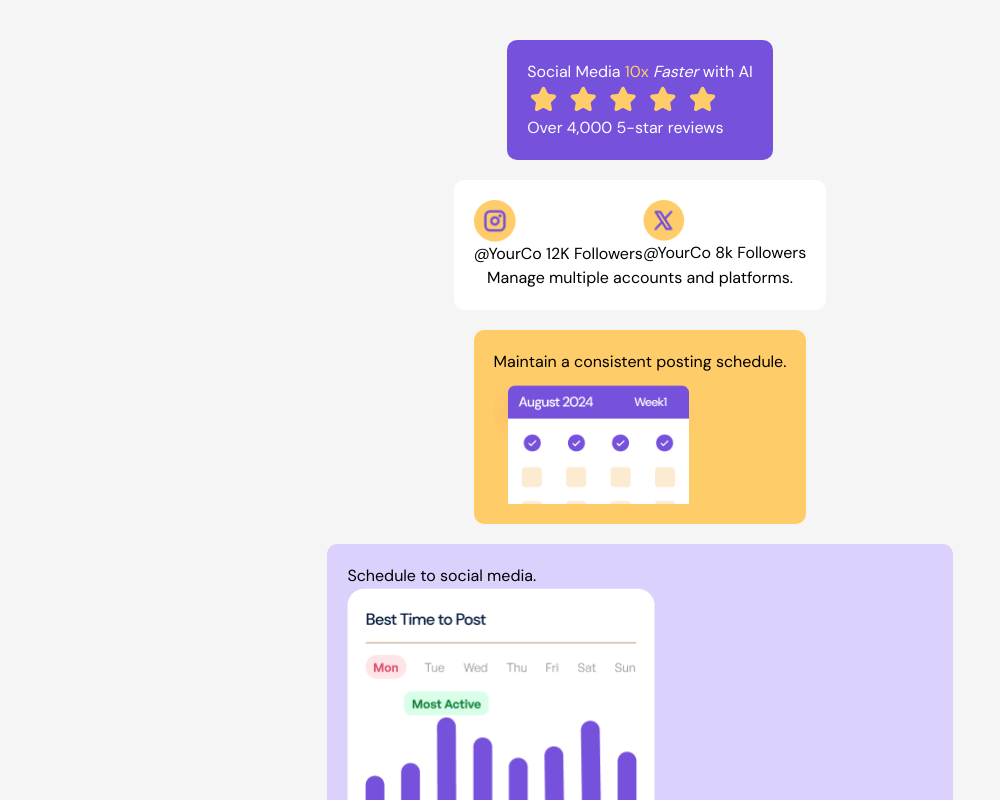
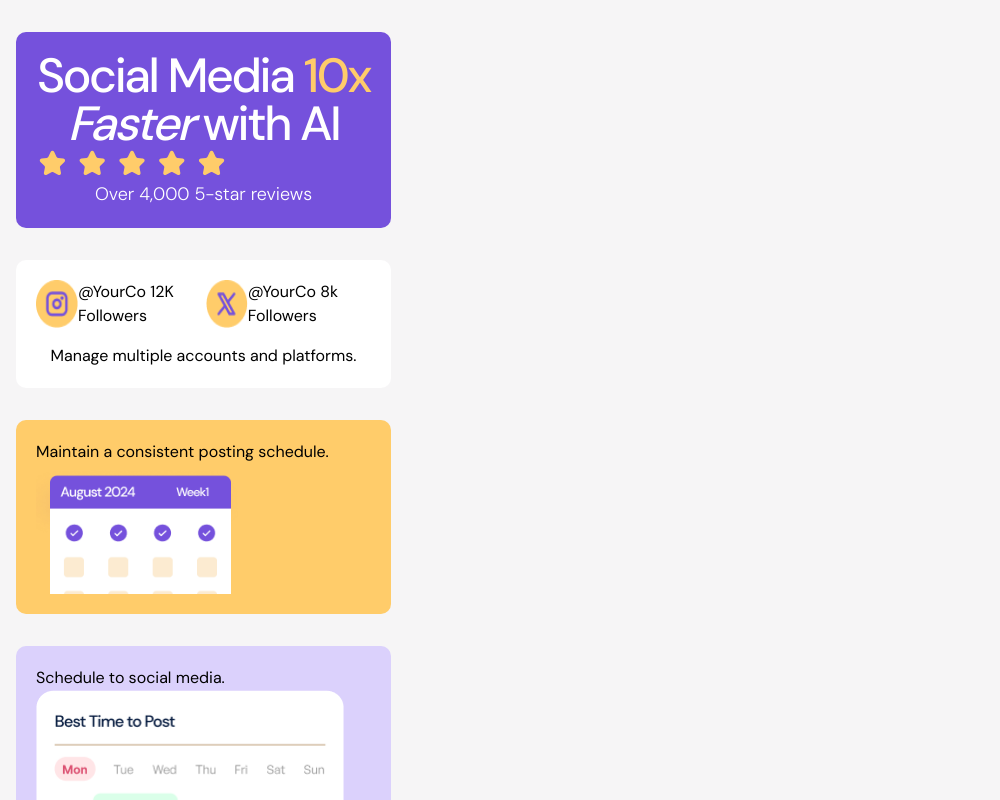
Before and after one commit to sorengrey/Frontend-Mentor-Bento-Grid, a Next.js app in the folder frontend-mentor-bento-grid/: page / in a window 1280 px wide. Shown: the top 800 px of the page, without its empty margins (0-1000 px from the left). Built offline with nearby package versions, Linux system fonts and the light colour scheme.

Commit message:
Styling update
Fixed some spacing, font sizes

```diff
--- a/frontend-mentor-bento-grid/src/app/page.js
+++ b/frontend-mentor-bento-grid/src/app/page.js
@@ -2,9 +2,9 @@ import Image from "next/image";
 
 export default function Home() {
   return (
-    <div className="min-h-screen py-[40px] bg-[#F6F5F6]">
-      <div className="grid items-center justify-items-center gap-[20px]">
-        <div className="flex flex-col items-center p-[20px] bg-[#7551DC] inline-block text-white rounded-[10px]">
+    <div className="min-h-screen py-[32px] px-[16px] bg-[#F6F5F6]">
+      <div className="grid grid-cols-1 max-w-[375px] items-center justify-items-center gap-[32px] margin-auto">
+        <div className="flex flex-col p-[20px] bg-[#7551DC] font-medium inline-block tracking-tighter text-white text-center text-5xl rounded-[10px] w-full">
           Social Media
           <div className="flex text-[#FFCC6A] inline"> 10x </div>
           <i>Faster</i> with AI
@@ -15,11 +15,13 @@ export default function Home() {
             height="32"
             // className="w-[192px] h-[32px]"
           />
-          <div>Over 4,000 5-star reviews</div>
+          <div className="text-lg font-light tracking-normal">
+            Over 4,000 5-star reviews
+          </div>
         </div>
-        <div className="flex flex-col items-center p-[20px] bg-white text-black rounded-[10px]">
-          <div className="inline-flex bg-white">
-            <div className="inline">
+        <div className="flex flex-col items-center p-[20px] bg-white text-black rounded-[10px] padding-[16px]">
+          <div className="inline-flex bg-white mb-[16px]">
+            <div className="inline-flex">
               <Image
                 src="/camera.png"
                 alt="instagram logo"
@@ -28,14 +30,14 @@ export default function Home() {
               />
               @YourCo 12K Followers
             </div>
-            <div className="inline">
+            <div className="inline-flex padding-[12px]">
               <Image src="/twitter.png" alt="x logo" width="42" height="42" />
               @YourCo 8k Followers
             </div>
           </div>
           Manage multiple accounts and platforms.
         </div>
-        <div className="bg-[#FFCC6A] items-center rounded-[10px] p-[20px] text-black">
+        <div className="bg-[#FFCC6A] items-center rounded-[10px] p-[20px] w-full text-black">
           Maintain a consistent posting schedule.
           <Image src="/calendar.png" alt="calendar" width="208" height="157" />
         </div>
@@ -47,7 +49,7 @@ export default function Home() {
             your audience.
           </div>
         </div>
-        <div className="bg-[#7551DC] items-center rounded-[10px] p-[20px] text-white">
+        <div className="bg-[#7551DC] items-center rounded-[10px] p-[20px] text-white  w-full">
           <Image
             src="/followers.png"
             alt="growth chart"
@@ -56,11 +58,11 @@ export default function Home() {
           />
           Grow followers with non-stop content.
         </div>
-        <div className="bg-white items-center rounded-[10px] p-[20px] text-black">
+        <div className="bg-white items-center rounded-[10px] p-[20px] text-black w-full">
           56% faster audience growth
           <Image src="/avatars.png" alt="avatars" width="178" height="66" />
         </div>
-        <div className="bg-[#F9EEE2] items-center rounded-[10px] p-[20px] text-black">
+        <div className="bg-[#F9EEE2] items-center rounded-[10px] p-[20px] text-black w-full">
           Create and schedule content
           <div className="flex text-[#7551DC] inline">
             <i> quicker.</i>
@@ -72,7 +74,7 @@ export default function Home() {
             />
           </div>
         </div>
-        <div className="bg-[#FFCC6A] items-center rounded-[10px] p-[20px] text-black">
+        <div className="bg-[#FFCC6A] items-center rounded-[10px] p-[20px] text-black w-full">
           Write your content using AI.
           <Image src="/chat.png" alt="ai chat" width="219" height="222" />
         </div>
```
